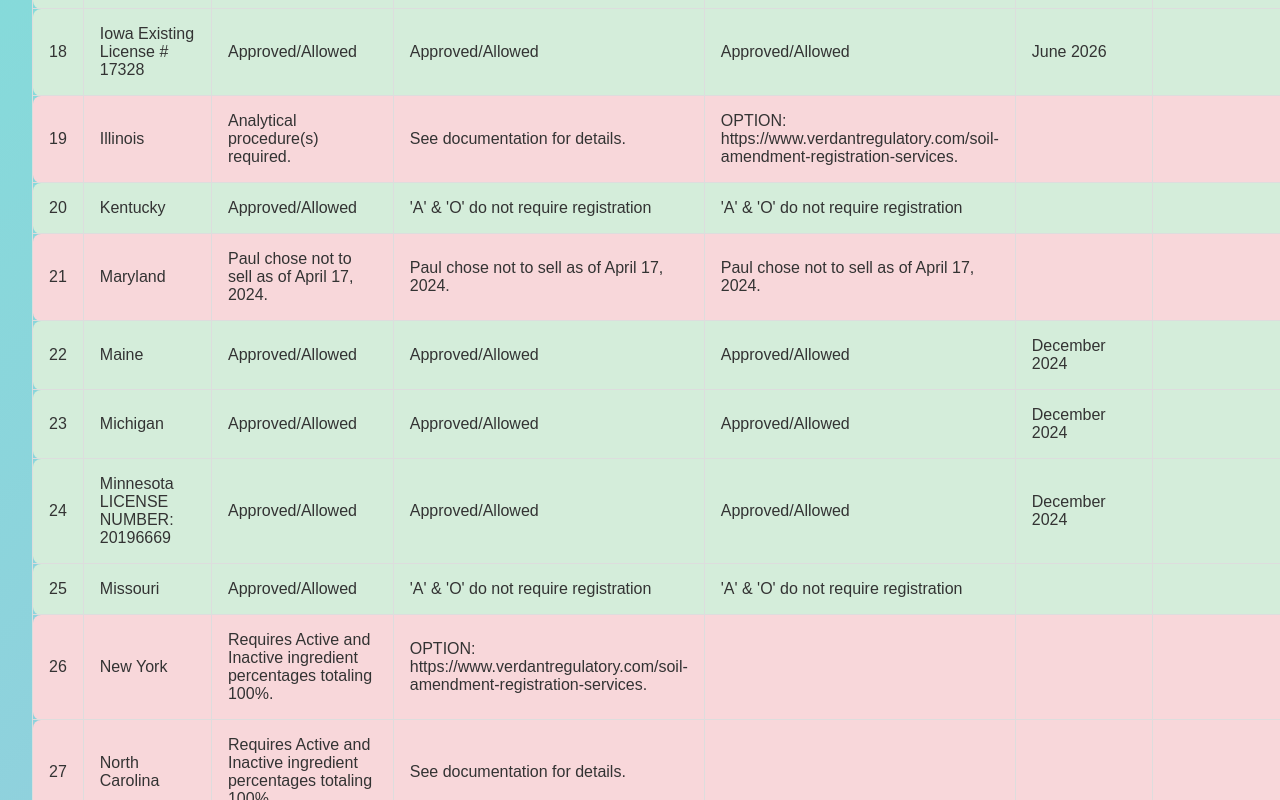
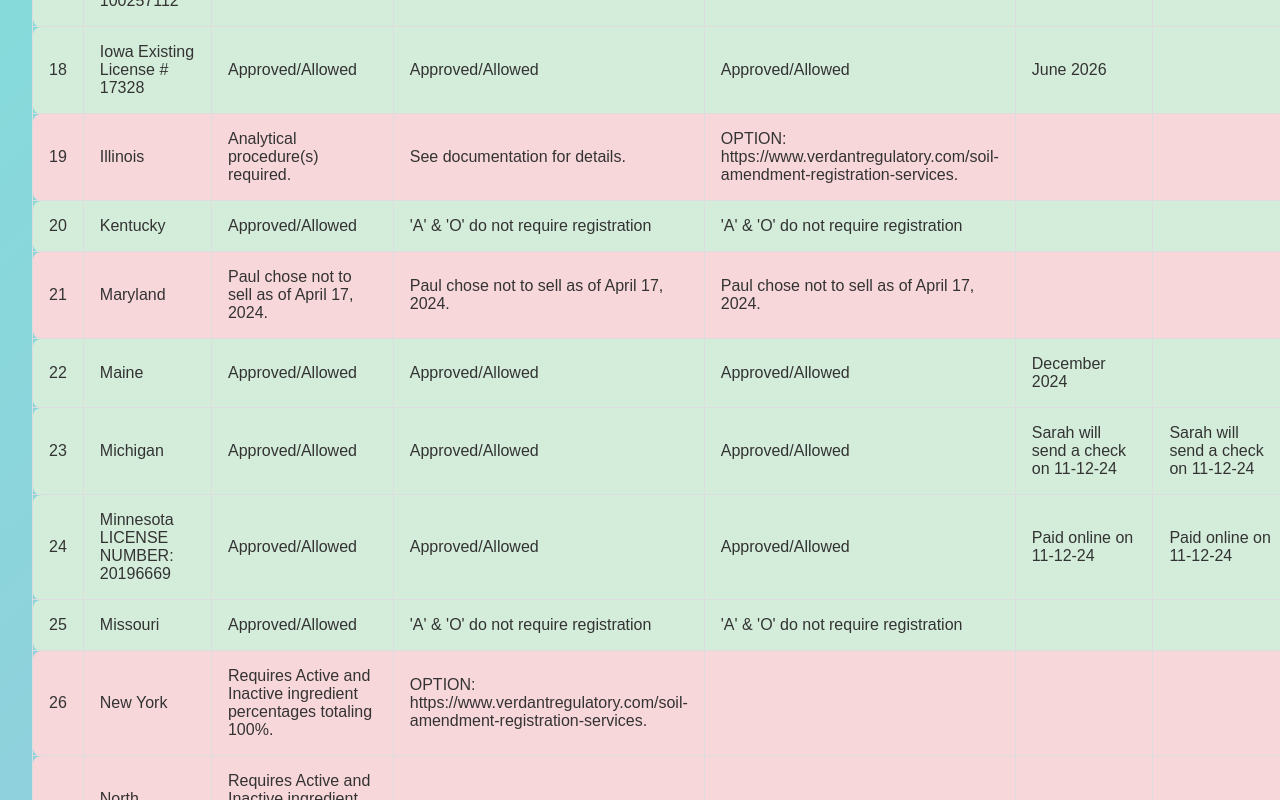
Before and after one commit to max-well-creator/work_dashboard, a Next.js app: page /product_reg_status in a window 1280 px wide. Shown: the part 1511-2311 px from the top of the page. Built offline with nearby package versions, Linux system fonts and the light colour scheme.

Commit message:
make more product registration updates

```diff
--- a/src/data/stateRegistrationStatus.js
+++ b/src/data/stateRegistrationStatus.js
@@ -180,8 +180,8 @@ const statesRegData = [
 		a_status: APPROVED,
 		o_status: APPROVED,
 		notes: "",
-		a_expiration: "December 2024",
-		o_expiration: "December 2024",
+		a_expiration: "Sarah will send a check on 11-12-24",
+		o_expiration: "Sarah will send a check on 11-12-24",
 		color: APPROVED_COLOR,
 	},
 	{
@@ -271,8 +271,8 @@ const statesRegData = [
 		a_status: APPROVED,
 		o_status: APPROVED,
 		notes: "",
-		a_expiration: "December 2024",
-		o_expiration: "",
+		a_expiration: "Sarah will send a check on 11-12-24",
+		o_expiration: "Sarah will send a check on 11-12-24",
 		color: APPROVED_COLOR,
 	},
 	{
@@ -283,8 +283,8 @@ const statesRegData = [
 		o_status: APPROVED,
 		notes:
 			"Beginning January 1, 2026, a fertilizer, soil and plant amendment, or agricultural liming product manufacturer must annually provide a statement that a product contains no intentionally added PFAS.Beginning January 1, 2032, the commissioner may not register any fertilizers, soil and plant amendments, and agricultural liming materials product that contains intentionally added PFAS unless the commissioner determines that the use of PFAS is a currently unavoidable use. ",
-		a_expiration: "December 2024",
-		o_expiration: "",
+		a_expiration: "Paid online on 11-12-24",
+		o_expiration: "Paid online on 11-12-24",
 		color: APPROVED_COLOR,
 	},
 	{
```
Also changed, not shown: src/data/workLinks.js (+6 -1 lines), 1 other file (tests, documents, lock files or other folders).
